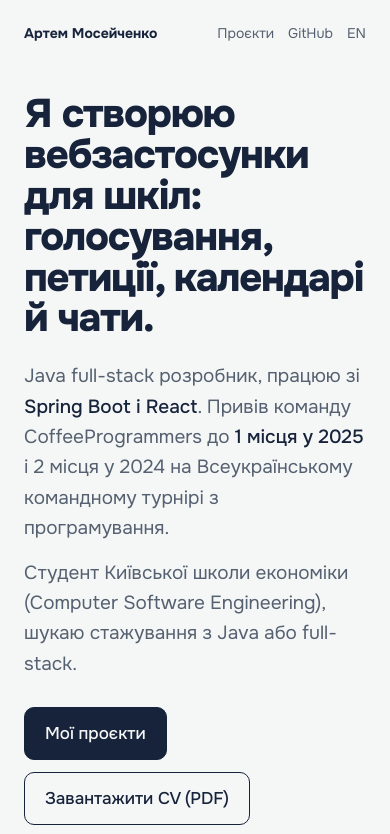
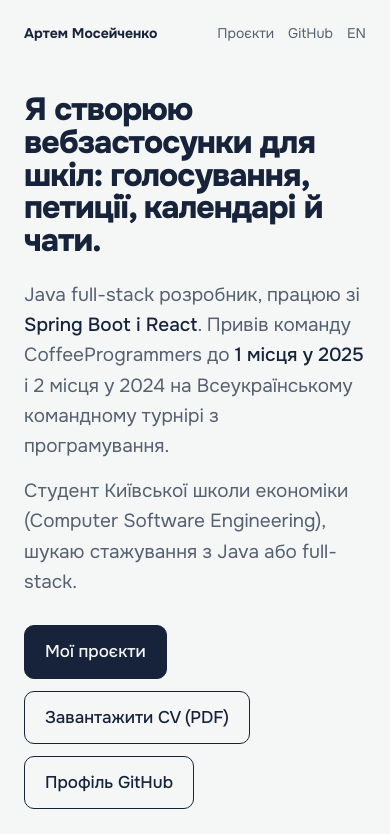
Before and after one commit to dexipua/dexipua.github.io, a plain HTML site: page uk/index.html in a window 390 px wide. Shown: the top 834 px of the page. Drawn offline with Linux system fonts and the light colour scheme.

Commit message:
uk: smaller hero heading so it fits on phones
Co-Authored-By: Claude Opus 5.5 <noreply@anthropic.com>

```diff
--- a/uk/index.html
+++ b/uk/index.html
@@ -59,7 +59,7 @@
   header.top nav a:hover { color: var(--ink); }
 
   .hero { display: grid; grid-template-columns: 1.1fr 1fr; gap: 56px; align-items: center; padding: 56px 0 88px; }
-  .hero h1 { font-weight: 800; font-size: clamp(40px, 6vw, 68px); line-height: 1.02; letter-spacing: -0.03em; margin: 0 0 22px; }
+  .hero h1 { font-weight: 800; font-size: clamp(32px, 5.4vw, 62px); line-height: 1.02; letter-spacing: -0.03em; margin: 0 0 22px; }
   .hero p { margin: 0 0 14px; max-width: 34em; color: var(--slate); font-size: 19px; }
   .hero p strong { color: var(--ink); font-weight: 500; }
   .actions { display: flex; flex-wrap: wrap; gap: 12px; margin-top: 28px; }
```
